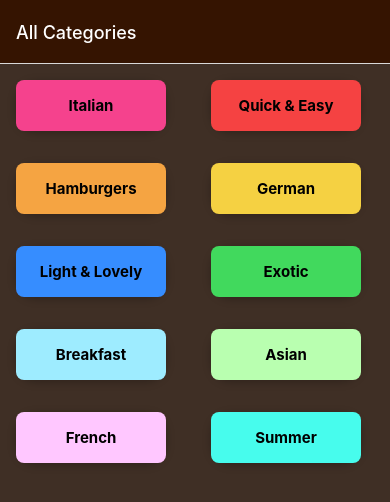
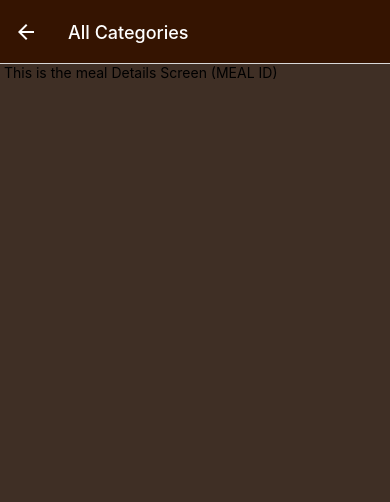
Before and after one commit to chamathk77/Expenses_Tracker, a React Native app: screen /MealDetail in a window 390 px wide. Shown: the top 502 px of the page. Built offline with nearby package versions, Linux system fonts and the light colour scheme.

Commit message:
NEED TO CHANGE  FOR NAVIGATE ONPRESS

```diff
--- a/App.tsx
+++ b/App.tsx
@@ -5,6 +5,7 @@ import LinearGradient from 'react-native-linear-gradient'
 import { NavigationContainer } from '@react-navigation/native'
 import { createNativeStackNavigator } from '@react-navigation/native-stack'
 import MealsOverViewScreen from './screens/MealsOverViewScreen'
+import MealDetailScreen from './screens/MealDetailScreen'
 
 const stack = createNativeStackNavigator()
 
@@ -39,6 +40,11 @@ function App() {
 
         }}
         />
+
+        <stack.Screen
+        name='MealDetail'
+        component={MealDetailScreen}
+        />
       </stack.Navigator>
 
 
--- a/Component/MealItem.tsx
+++ b/Component/MealItem.tsx
@@ -1,12 +1,18 @@
 import React, { Component } from 'react'
 import { Image, Platform, Pressable, StyleSheet, Text, View } from 'react-native'
+import { useNavigation } from '@react-navigation/native'
+function MealItem({ id, title, imageUrl, duration, complexity, affordability }) {
 
-function MealItem({ title, imageUrl, duration, complexity, affordability }) {
+    function selectMealItemHandler() {
+
+    }
+
+
 
     return (
         <View style={styles.MealItem}>
             <Pressable android_ripple={{ color: '#ccc' }}
-            style={({ pressed }) => [ pressed && styles.buttonPressed]}>
+                style={({ pressed }) => [pressed && styles.buttonPressed]}>
                 <View style={styles.innerContainer}>
 
                     <View>
@@ -73,6 +79,6 @@ const styles = StyleSheet.create({
     },
     buttonPressed: {
         opacity: 0.5
-      }
+    }
 
 })
--- /dev/null
+++ b/screens/MealDetailScreen.tsx
@@ -0,0 +1,14 @@
+import React, { Component } from 'react'
+import { Text, View } from 'react-native'
+
+function MealDetailScreen() {
+
+    return (
+      <View>
+        <Text> This is the meal Details Screen (MEAL ID) </Text>
+      </View>
+    )
+  }
+
+
+export default MealDetailScreen
--- a/screens/MealsOverViewScreen.tsx
+++ b/screens/MealsOverViewScreen.tsx
@@ -1,4 +1,4 @@
-import React, { Component, useEffect, useLayoutEffect } from 'react'
+import React, { Component, useEffect } from 'react'
 import { FlatList, StyleSheet, Text, View } from 'react-native'
 
 import { MEALS, CATEGORIES } from '../data/dummy-data'
@@ -10,7 +10,7 @@ function MealsOverViewScreen({ route, navigation }) {
         return meal.categoryIds.indexOf(CatId) >= 0
     })
 
-    useLayoutEffect(() => {
+    useEffect(() => {
         const categoryTitle=CATEGORIES.find((category)=>{return category.id===CatId}).title
 
 
```
